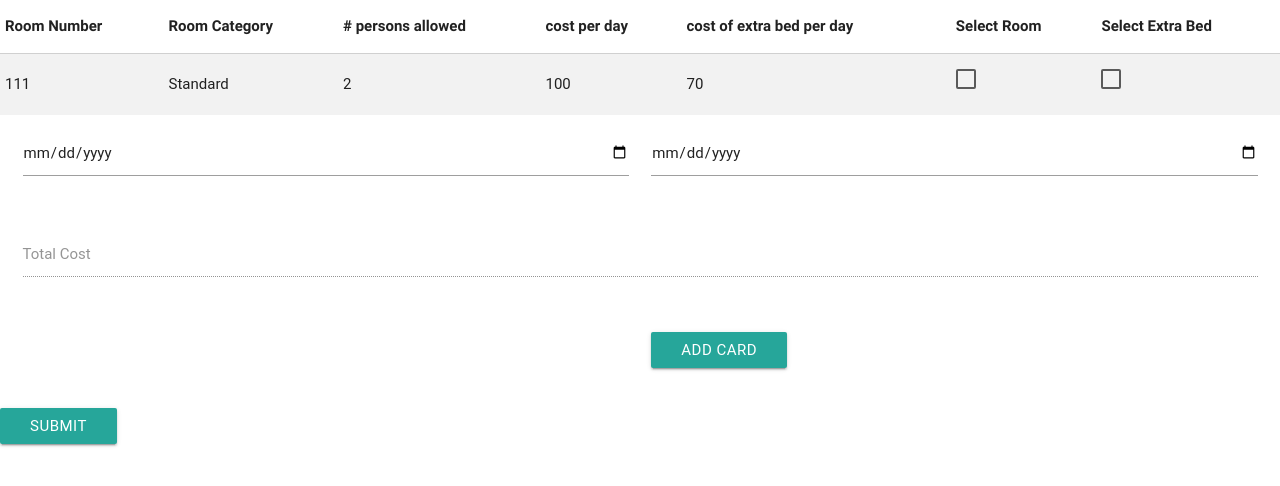
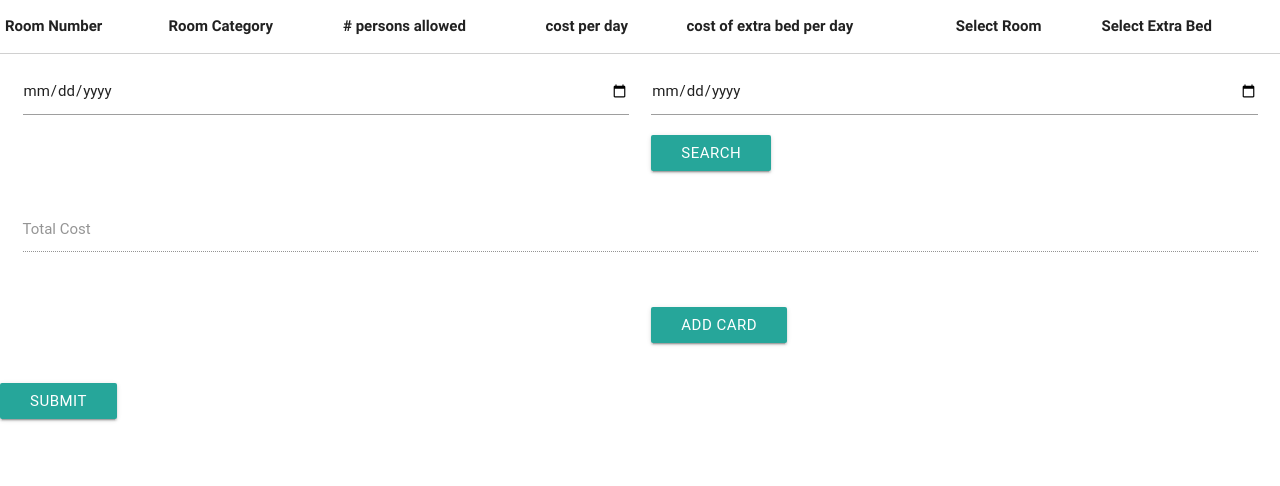
Before and after one commit to Canain/HRS, a PHP site: page /make-reservation.php in a window 1280 px wide. Shown: the top 486 px of the page. Run offline with PHP 8.4, Linux system fonts and the light colour scheme; lists and menus that the app fills with data are empty; some libraries are stand-ins or nearby versions; some web fonts are replaced.

Commit message:
Added not confirmed to work code for make reservation

```diff
--- a/base.php
+++ b/base.php
@@ -2,3 +2,4 @@
 $base = true;
 session_start();
 $db = new PDO('mysql:host=academic-mysql.cc.gatech.edu;dbname=cs4400_Group_30', 'cs4400_Group_30', 'jm21O9W0');
+$db->setAttribute(PDO::ATTR_ERRMODE, PDO::ERRMODE_EXCEPTION);
--- a/make-reservation.php
+++ b/make-reservation.php
@@ -17,39 +17,82 @@ require 'start.php';
 
                 <tbody>
                 <!--Example row with data from room table-->
+                <?php
+                if (isset($_POST["location"])) {
+                    $location = $_POST["location"];
+                    $start_date = $_POST["start_date"];
+                    $end_date = $_POST["end_date"];
+                        $sql = <<<SQL
+SELECT *
+FROM room
+WHERE location = 'Atlanta' AND
+NOT EXISTS (SELECT *
+              FROM reservation_has_room
+              WHERE room_no = num AND reservation_id NOT IN
+              (SELECT reservation_id FROM reservation
+              WHERE (DATE(start_date) > :start_date AND DATE(end_date) < :start_date OR (DATE(start_date) < :end_date AND DATE(end_date) > :end_date))))
+SQL;
+                        $st = $db->prepare($sql, array(PDO::ATTR_CURSOR => PDO::CURSOR_FWDONLY));
+                        $st->execute(array(':start_date' => date("Y-m-d H:i:s", strtotime($start_date)), ':end_date' => date("Y-m-d H:i:s", strtotime($end_date))));
+                        $rows = $st->fetchAll();
+                        foreach ($rows as $row) {
+                            $num = $row['num'];
+                            $category = $row['category'];
+                            $people = $row['people'];
+                            $cost = $row['cost'];
+                            $cost_extra_bed = $row['cost_extra_bed'];
+                            print <<<HTML
 <tr>
-                <td>111</td>          <!-- variable num -->
-                <td>Standard</td>     <!-- variable category -->
-                <td>2</td>            <!-- variable people -->
-                <td>100</td>          <!-- variable cost -->
-                <td>70</td>           <!-- variable cost_extra_bed -->
+    <td>${num}</td>          <!-- variable num -->
+    <td>${category}</td>     <!-- variable category -->
+    <td>${people}</td>            <!-- variable people -->
+    <td>${cost}</td>          <!-- variable cost -->
+    <td>${cost_extra_bed}</td>           <!-- variable cost_extra_bed -->
     <td>
-                    <input type="checkbox" class="filled-in" id="select-room-1"/>
-                    <label for="select-room-1"></label>
+        <input type="checkbox" class="filled-in" id="select-room-${num}" name="select-room-${num}"/>
+        <label for="select-room-${num}"></label>
     </td>
     <td>
-                    <input type="checkbox" class="filled-in" id="select-extra-bed-1"/>
-                    <label for="select-extra-bed-1"></label>
+        <input type="checkbox" class="filled-in" id="select-extra-bed-${num}" name="select-room-${num}"/>
+        <label for="select-extra-bed-${num}"></label>
     </td>
 </tr>
+HTML;
+                        }
+                }
+
+                ?>
                 </tbody>
             </table>
         </form>
     </div>
-
     <div id="confirm">
-    <form>
         <div class="row">
             <div class="col s12">
                 <div class="row">
+                    <form method="post">
                         <div class="input-field col s6">
-                        <input type="date" class="validate"/>
+                            <input type="date" id="start_date" name="start_date" class="validate"/>
                             <label for="start_date"></label>
                         </div>
                         <div class="input-field col s6">
-                        <input type="date" class="validate"/>
+                            <input type="date" id="end_date" name="end_date" class="validate"/>
                             <label for="end_date"></label>
                         </div>
+                        <div class="input-field col s6">
+                            <select name="location" class="browser-default">
+                                <option value="" disabled selected>Select a Location</option>
+                                <option value="Atlanta">Atlanta</option>
+                                <option value="Charlotte">Charlotte</option>
+                                <option value="Savannah">Savannah</option>
+                                <option value="Orlando">Orlando</option>
+                                <option value="Miami">Miami</option>
+                            </select>
+                        </div>
+                        <div class="col s6">
+                            <button type="submit" class="waves-effect waves-light btn">Search</button>
+                        </div>
+                    </form>
                 </div>
                 <div class="row">
                     <div class="input-field col s12">
@@ -62,6 +105,9 @@ require 'start.php';
                         <!-- fill with payement options -->
                         <select class="browser-default">
                             <option value="" disabled selected>Select a card</option>
+                            <?php
+
+                            ?>
                             <option value="1">2931</option> <!--last 4 digits of variable card_no-->
                         </select>
                     </div>
@@ -72,6 +118,5 @@ require 'start.php';
             </div>
         </div>
         <a class="waves-effect waves-light btn">Submit</a>
-    </form>
     </div>
 <?php require 'end.php';
```
Lines whose indentation alone changed are shown as unchanged.
